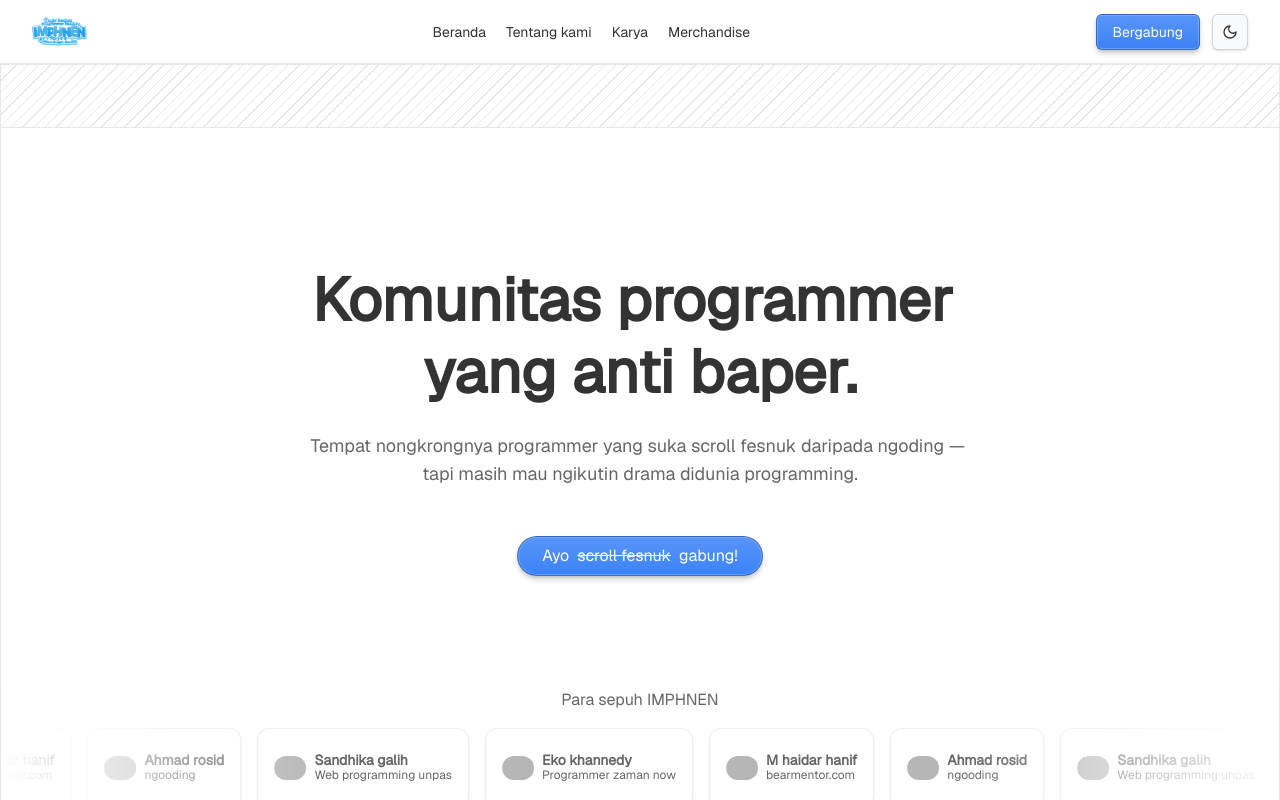
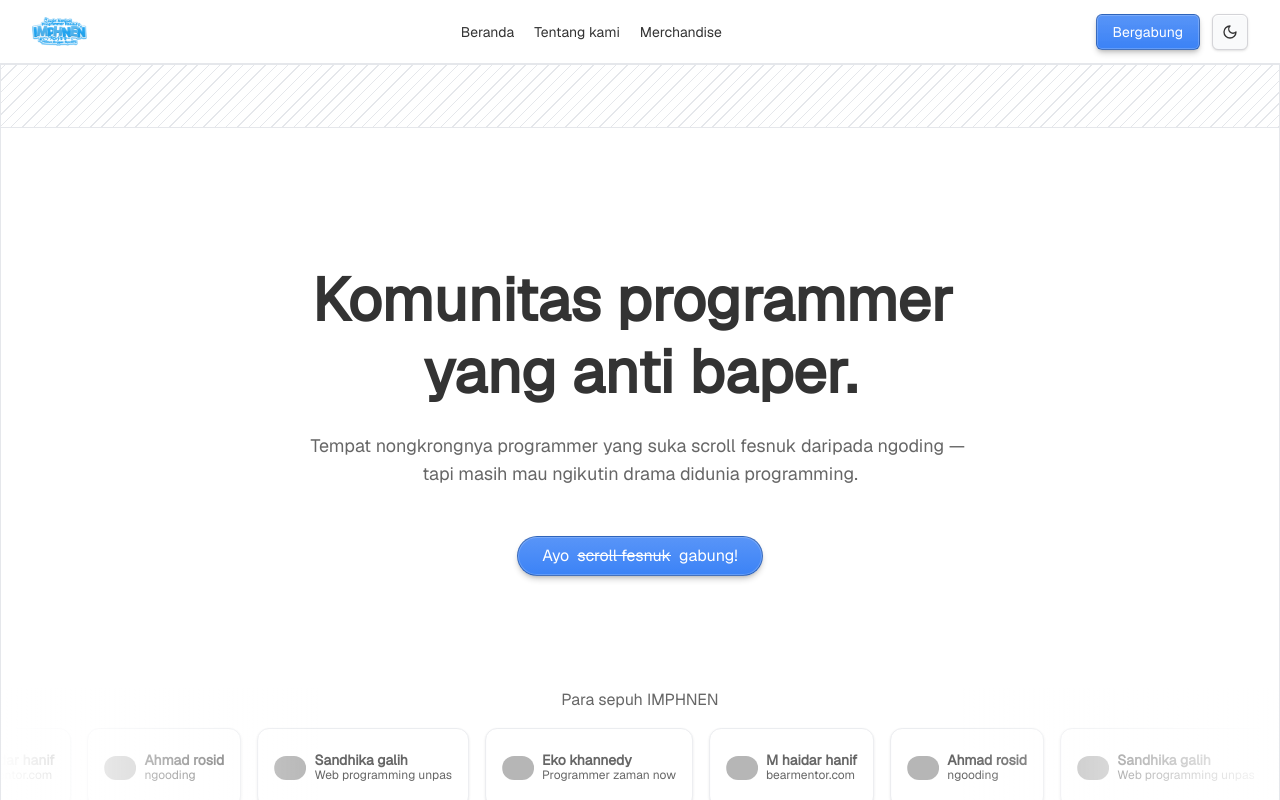
Before and after one commit to rifkiahmadfahrezi/imphnen, a Next.js app: page / in a window 1280 px wide. Shown: the top 800 px of the page. Built offline with nearby package versions, Linux system fonts and the light colour scheme; grey boxes are pictures that could not be loaded.

Commit message:
change menus

```diff
--- a/src/components/navbar/menus.ts
+++ b/src/components/navbar/menus.ts
@@ -10,10 +10,6 @@ export const navbarMenus: NavMenu[] = [
     url: "#tentang",
   },
   {
-    label: "Karya",
-    url: "#karya",
-  },
-  {
     label: "Merchandise",
     url: "#merchandise",
   },
```
